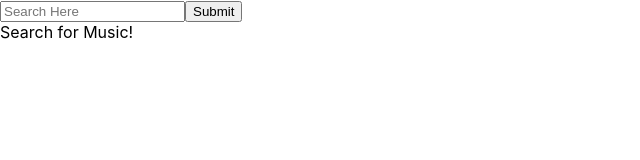
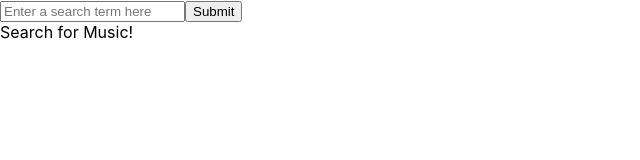
Before and after one commit to RubyTuesday77/music-library, a React (Create React App) app: page / in a window 1280 px wide. Shown: the top 160 px of the page, without its empty margins (0-640 px from the left). Built offline with nearby package versions, Linux system fonts and the light colour scheme.

Commit message:
Update SearchBar.js

```diff
--- a/src/components/SearchBar.js
+++ b/src/components/SearchBar.js
@@ -5,7 +5,7 @@
 
     return (
         <form onSubmit={ (e) => props.handleSearch(e, searchTerm) }>
-            <input type="text" placeholder="Search Here"
+            <input type="text" placeholder="Enter a search term here"
                 onChange={ (e) => setSearchTerm(e.target.value) } />
             <input type="submit" />
         </form>
```
